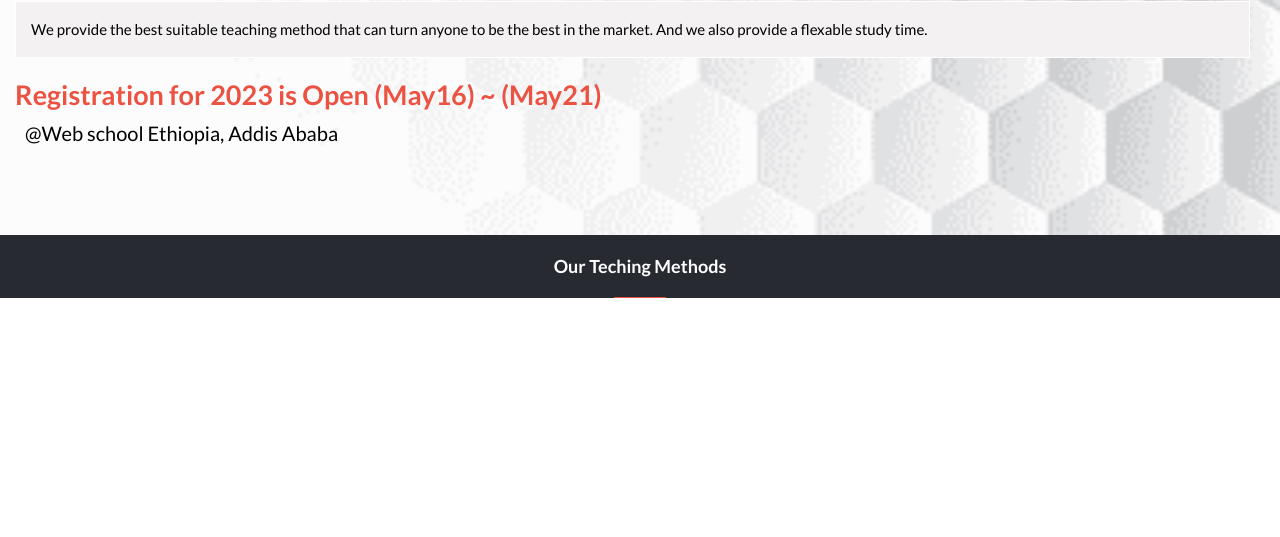
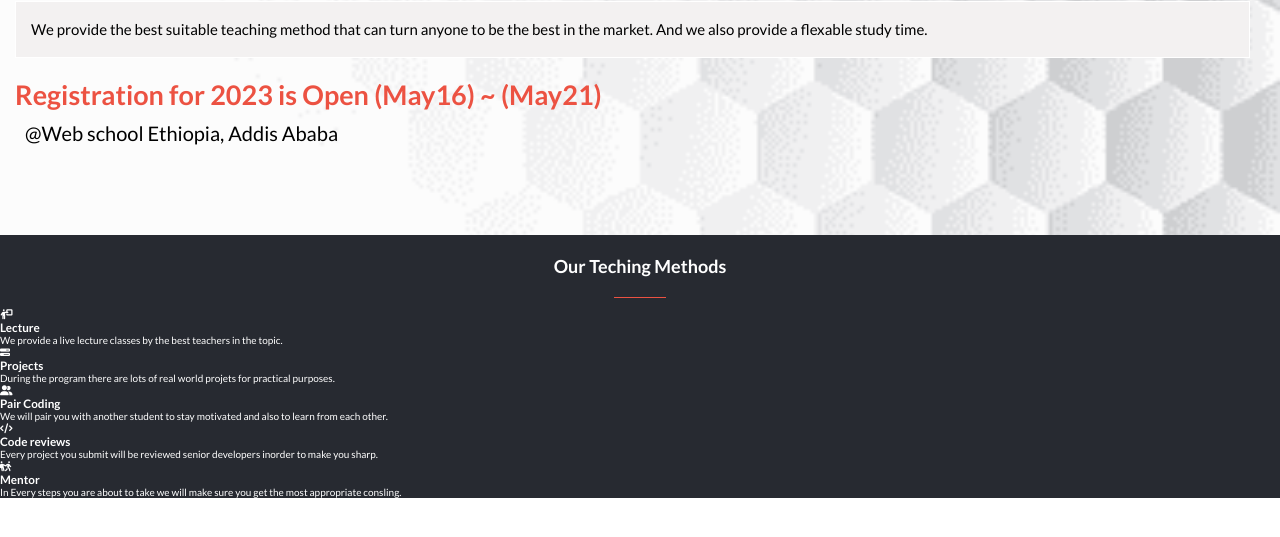
Before and after one commit to Sofinaye/Capstone, a website: page index.html in a window 1280 px wide. Shown: the part 139-676 px from the top of the page. Drawn offline with Linux system fonts and the light colour scheme.

Commit message:
Add progrma list structure

```diff
--- a/index.html
+++ b/index.html
@@ -27,6 +27,33 @@
   <section class="main-program">
     <h2 class="program-heading">Our Teching Methods</h2>
     <div class="program-under"></div>
+    <div class="method-list">
+      <div class="method-item">
+        <i class="fa-solid fa-person-chalkboard"></i>
+        <h3 class="method-item-title">Lecture</h3>
+        <p class="method-item-disc">We provide a live lecture classes by the best teachers in the topic.</p>
+      </div>
+      <div class="method-item">
+        <i class="fa-solid fa-bars-progress"></i>
+        <h3 class="method-item-title">Projects</h3>
+        <p class="method-item-disc">During the program there are lots of real world projets for practical purposes.</p>
+      </div>
+      <div class="method-item">
+        <i class="fa-solid fa-user-group"></i>
+        <h3 class="method-item-title">Pair Coding</h3>
+        <p class="method-item-disc">We will pair you with another student to stay motivated and also to learn from each other.</p>
+      </div>
+      <div class="method-item">
+        <i class="fa-solid fa-code"></i>
+        <h3 class="method-item-title">Code reviews</h3>
+        <p class="method-item-disc">Every project you submit will be reviewed senior developers inorder to make you sharp.</p>
+      </div>
+      <div class="method-item">
+        <i class="fa-solid fa-people-pulling"></i>
+        <h3 class="method-item-title">Mentor</h3>
+        <p class="method-item-disc">In Every steps you are about to take we will make sure you get the most appropriate consling.</p>
+      </div>
+    </div>
   </section>
 </body>
 </html>
--- a/style.css
+++ b/style.css
@@ -81,3 +81,7 @@
   margin: 1rem 48%;
   background-color: #ec5242;
 }
+
+.method-list {
+  color: #fff;
+}
```
